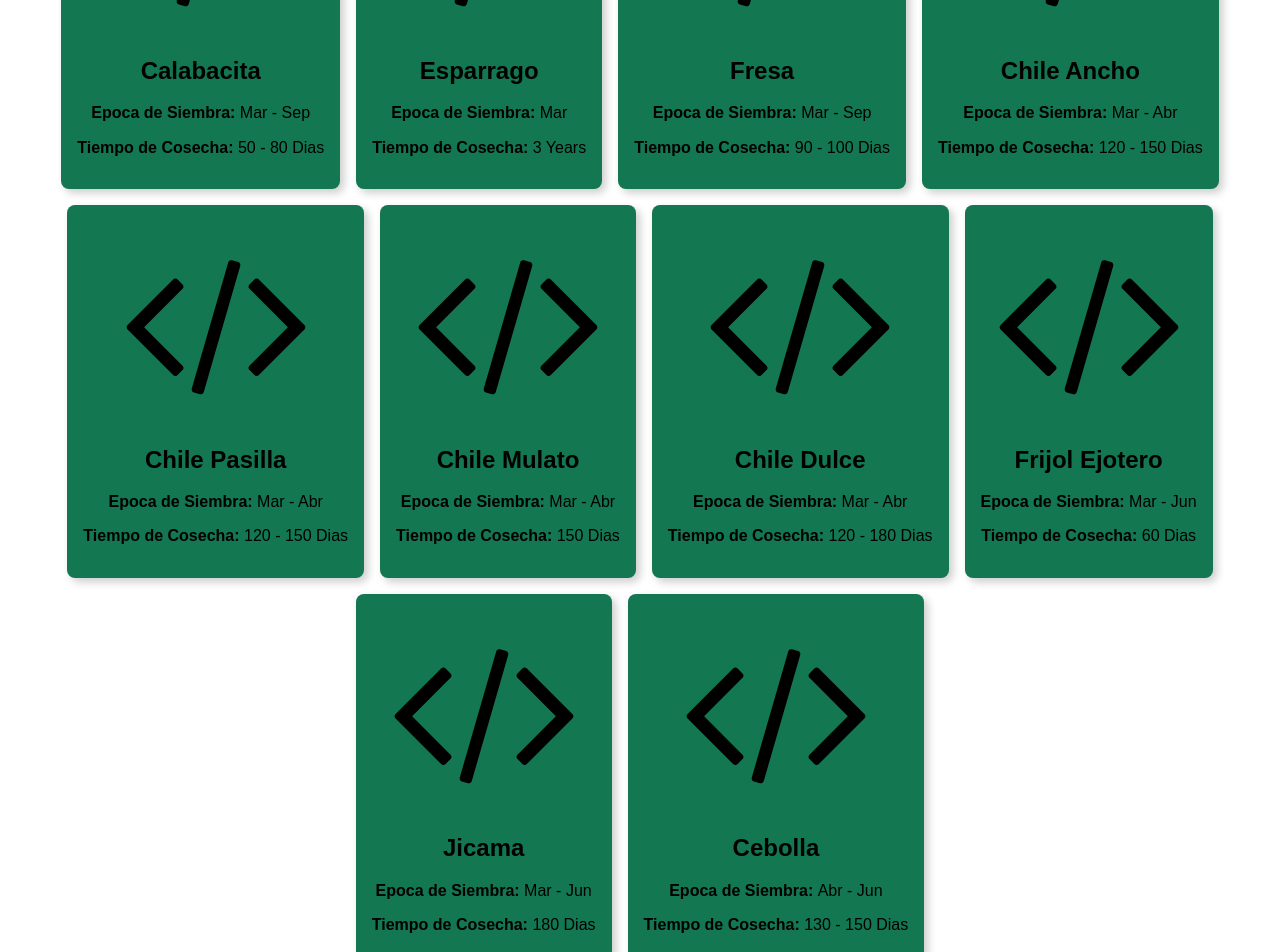
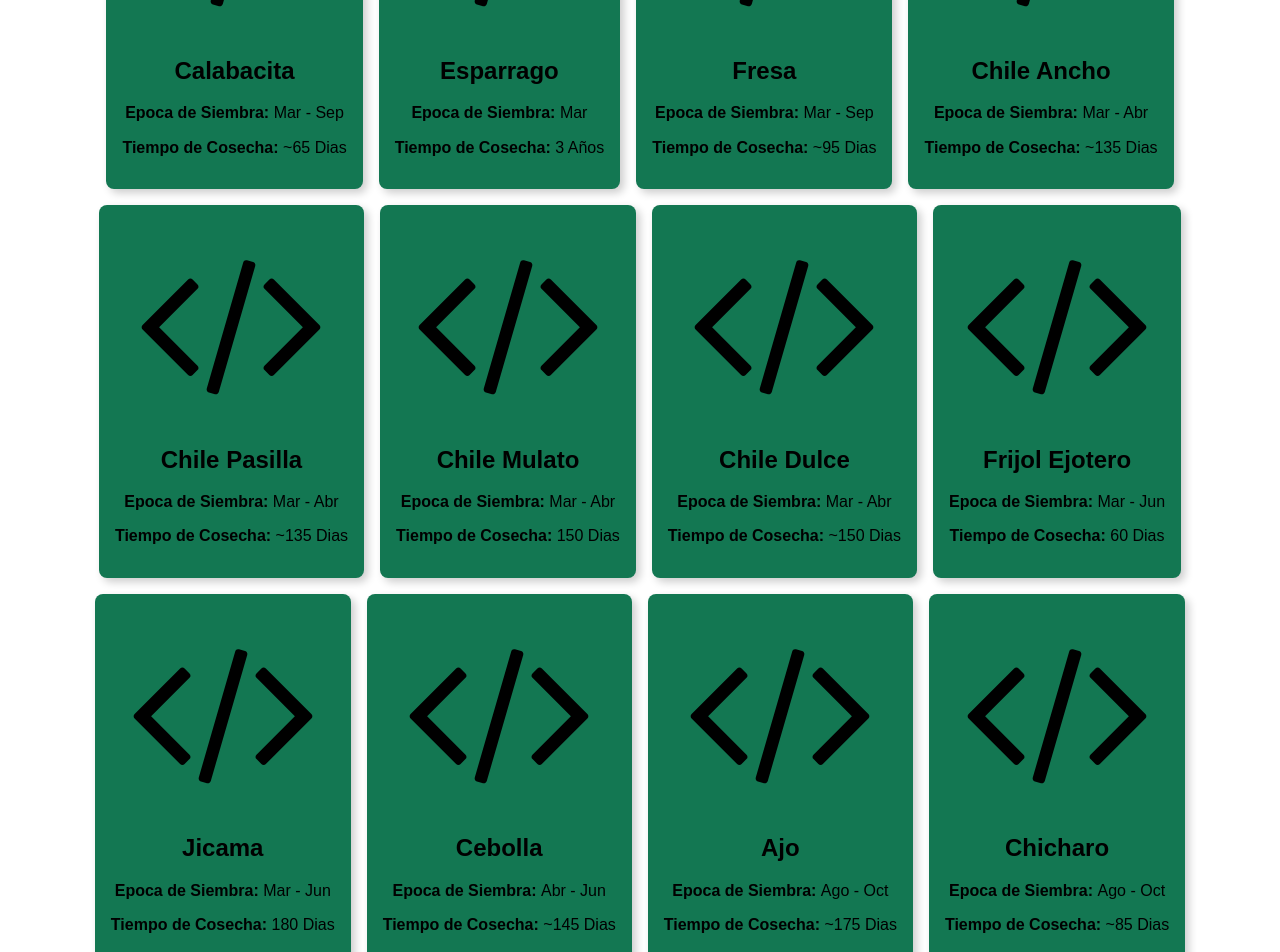
Before and after one commit to dotmotion/Herbalizer, a React (Create React App) app: page / in a window 1280 px wide. Shown: the part 700-1652 px from the top of the page. Built offline with nearby package versions, Linux system fonts and the light colour scheme.

Commit message:
added new items into array [16 total]

```diff
--- a/src/plants.js
+++ b/src/plants.js
@@ -27,31 +27,31 @@ export const plants = [
     id: 4,
     name: "Calabacita",
     epSiembra: "Mar - Sep",
-    tCosecha: "50 - 80 Dias"
+    tCosecha: "~65 Dias"
   },
   {
     id: 5,
     name: "Esparrago",
     epSiembra: "Mar",
-    tCosecha: "3 Years"
+    tCosecha: "3 Años"
   },
   {
     id: 6,
     name: "Fresa",
     epSiembra: "Mar - Sep",
-    tCosecha: "90 - 100 Dias"
+    tCosecha: "~95 Dias"
   },
   {
     id: 7,
     name: "Chile Ancho",
     epSiembra: "Mar - Abr",
-    tCosecha: "120 - 150 Dias"
+    tCosecha: "~135 Dias"
   },
   {
     id: 8,
     name: "Chile Pasilla",
     epSiembra: "Mar - Abr",
-    tCosecha: "120 - 150 Dias"
+    tCosecha: "~135 Dias"
   },
   {
     id: 9,
@@ -63,7 +63,7 @@ export const plants = [
     id: 10,
     name: "Chile Dulce",
     epSiembra: "Mar - Abr",
-    tCosecha: "120 - 180 Dias"
+    tCosecha: "~150 Dias"
   },
   {
     id: 11,
@@ -81,6 +81,24 @@ export const plants = [
     id: 13,
     name: "Cebolla",
     epSiembra: "Abr - Jun",
-    tCosecha: "130 - 150 Dias"
+    tCosecha: "~145 Dias"
+  },
+  {
+    id: 14,
+    name: "Ajo",
+    epSiembra: "Ago - Oct",
+    tCosecha: "~175 Dias"
+  },
+  {
+    id: 15,
+    name: "Chicharo",
+    epSiembra: "Ago - Oct",
+    tCosecha: "~85 Dias"
+  },
+  {
+    id: 16,
+    name: "Jitomate",
+    epSiembra: "Nov / Jun",
+    tCosecha: "120 Dias"
   }
 ];
```
